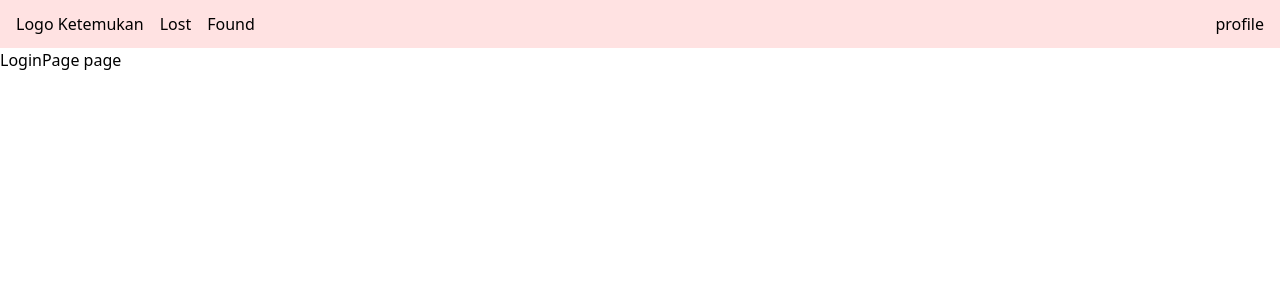
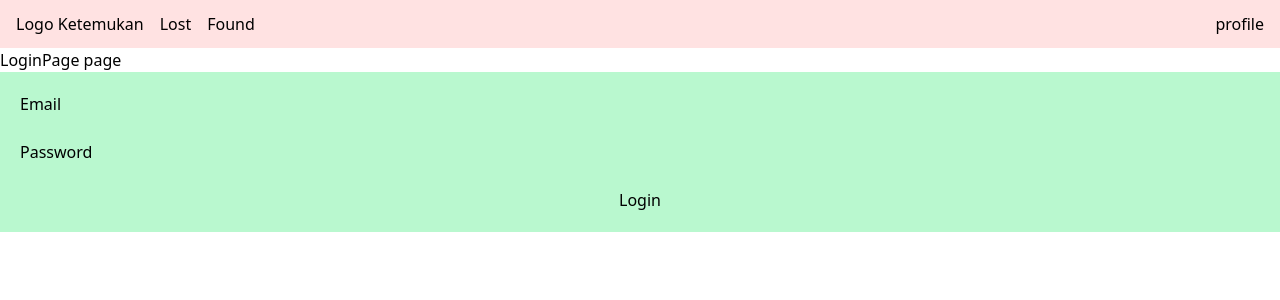
Before and after one commit to husenmalik7/ketemukan-fe, a React (Vite) app: page /login in a window 1280 px wide. Shown: the top 300 px of the page. Built offline with nearby package versions, Linux system fonts and the light colour scheme.

Commit message:
create: login page

```diff
--- a/src/pages/auth/LoginPage.jsx
+++ b/src/pages/auth/LoginPage.jsx
@@ -2,6 +2,16 @@ function LoginPage() {
   return (
     <section>
       <p>LoginPage page</p>
+
+      <form className="bg-green-200 flex flex-col p-5">
+        <label htmlFor="email">Email</label>
+        <input type="email" id="email" />
+
+        <label htmlFor="password">Password</label>
+        <input type="password" id="password" />
+
+        <button type="submit">Login</button>
+      </form>
     </section>
   );
 }
```
